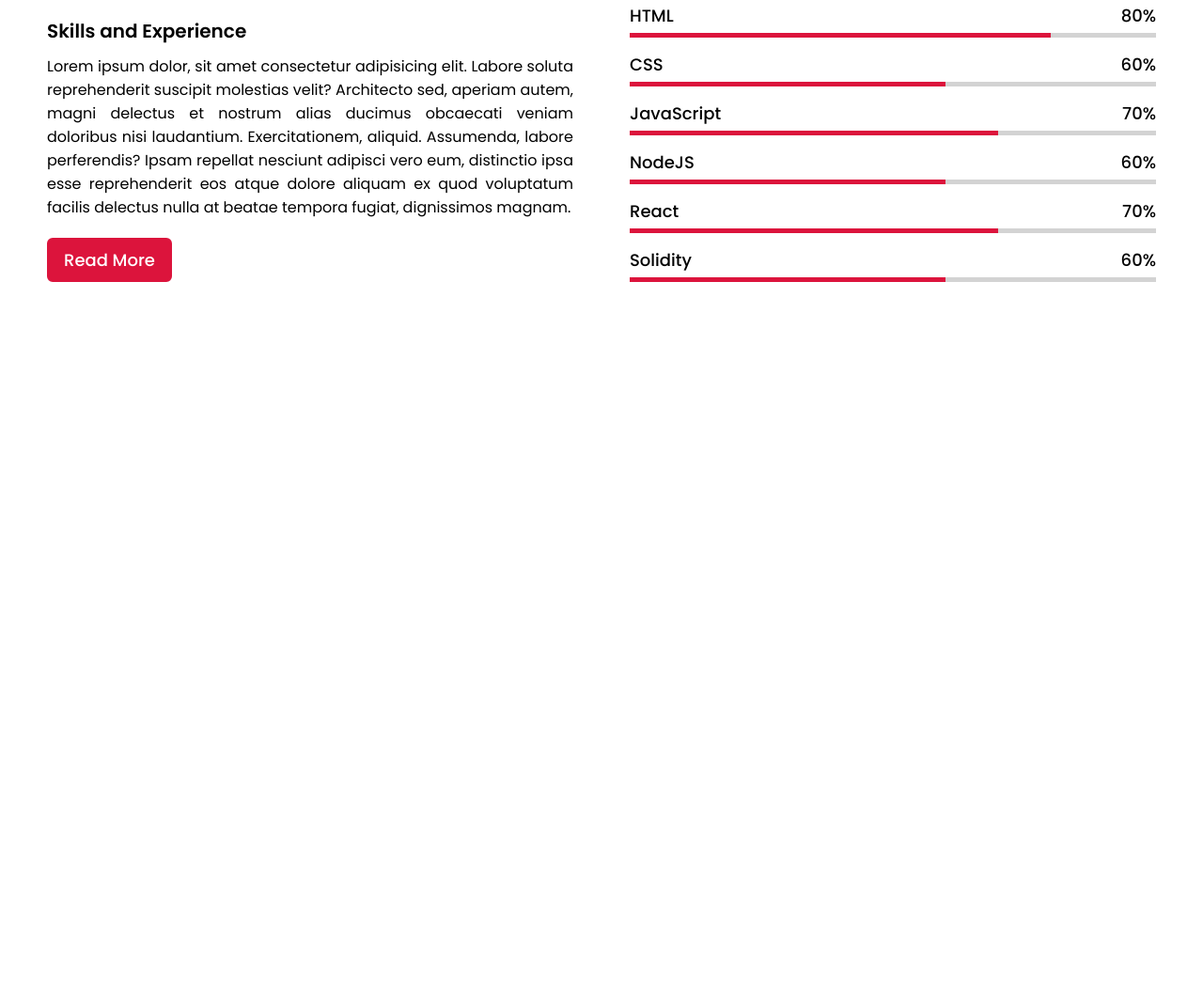
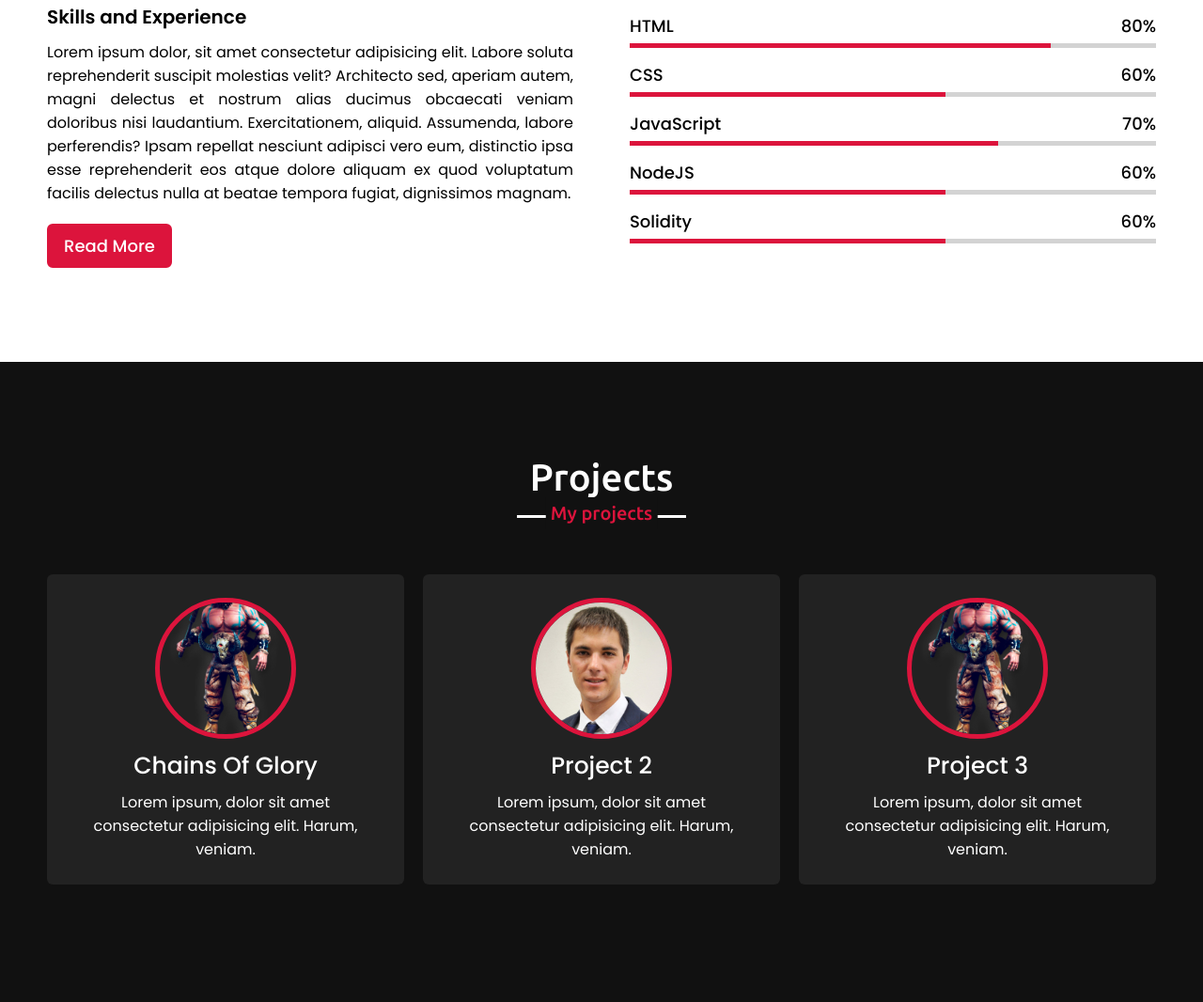
Before and after one commit to JaimeFidalgo/PersonalSite, a plain HTML site: page public/index.html in a window 1280 px wide. Shown: the part 2328-3394 px from the top of the page at 94% size. Before the commit the page ends 2743 px from the top, so only its background shows below. Drawn offline with nearby package versions, Linux system fonts and the light colour scheme.

Commit message:
carousel projects non responisve

```diff
--- a/public/assets/css/styles.css
+++ b/public/assets/css/styles.css
@@ -146,7 +146,7 @@ section {
 
 .about,
 .services,
-.skills {
+.skills, .teams {
     font-family: "Poppins", sans-serif;
 }
 
@@ -258,18 +258,18 @@ section .title::after {
 
 /* Expertise(services) section styling */
 
-.services {
+.services, .teams {
     color: #fff;
     background: #111;
 
 }
 
-.services .title::before {
+.services .title::before, .teams .title::before {
     background: #fff;
 
 }
 
-.services .title::after {
+.services .title::after, .teams .title::after {
     background: #111;
     content: "What I've done"
 }
@@ -424,6 +424,64 @@ section .title::after {
     width: 60%;
 }
 
+/* Projects(teams) section styling */
+
+.teams .title::after{
+    content: "My projects"
+
+}
+
+.teams .carousel .card{
+
+
+background: #222;
+border-radius: 6px;
+padding: 25px 35px;
+text-align: center;
+transition: all 0.3s ease;
+
+}
+
+.teams .carousel .card:hover{
+    background: crimson;
+
+}
+
+.teams .carousel .card .box{
+    display: flex;
+    flex-direction: column;
+    align-items: center;
+    justify-content: center;
+    transition: all 0.3s ease;
+
+
+}
+.teams .carousel .card:hover .box{
+    transform: scale(1.05)
+}
+
+.teams .carousel .card img{
+    height: 150px;
+    width: 150px;
+    object-fit: cover;
+    border-radius: 50%;
+    border: 5px solid crimson;
+    transition: all 0.3s ease;
+
+}
+
+.teams .carousel .card .text{
+    font-size: 25px;
+    font-weight: 500;
+    margin: 10px 0 7px 0;
+
+
+
+}
+.teams .carousel .card:hover img{
+    border-color: #fff;
+
+}
 
 
 
--- a/public/assets/js/main.js
+++ b/public/assets/js/main.js
@@ -16,4 +16,28 @@ $(document).ready(function(){
         $(".navbar .menu").toggleClass("active")
         $(".menu-btn i").toggleClass("active")
     })
+
+    //owl carousel script
+
+    $(".carousel").owlCarousel({
+        margin: 20,
+        loop: true,
+        autoplayTimeOut: 2000,
+        autoplayHoverPause: true,
+        responsive: {
+            0:{
+                items:1,
+                nav: false
+            },
+            600:{
+                items:2,
+                nav: false
+            },
+            1000:{
+                items:3,
+                nav: false
+            }
+        }
+
+    })
 });
--- a/public/index.html
+++ b/public/index.html
@@ -9,6 +9,9 @@
     <link rel="stylesheet" href="assets/css/styles.css">
     <script src="https://kit.fontawesome.com/be2b1d3995.js" crossorigin="anonymous"></script>
     <script src="https://ajax.googleapis.com/ajax/libs/jquery/3.6.0/jquery.min.js"></script>
+    <script src="https://cdnjs.cloudflare.com/ajax/libs/waypoints/4.0.1/jquery.waypoints.min.js"></script>
+    <script src="https://cdnjs.cloudflare.com/ajax/libs/OwlCarousel2/2.3.4/owl.carousel.min.js"></script>
+    <link rel="stylesheet" href="https://cdnjs.cloudflare.com/ajax/libs/OwlCarousel2/2.3.4/assets/owl.carousel.min.css">
 </head>
 
 <body>
@@ -110,7 +113,12 @@
             <div class="skills-content">
                 <div class="column left">
                     <div class="text">Skills and Experience</div>
-                    <p>Lorem ipsum dolor, sit amet consectetur adipisicing elit. Labore soluta reprehenderit suscipit molestias velit? Architecto sed, aperiam autem, magni delectus et nostrum alias ducimus obcaecati veniam doloribus nisi laudantium. Exercitationem, aliquid. Assumenda, labore perferendis? Ipsam repellat nesciunt adipisci vero eum, distinctio ipsa esse reprehenderit eos atque dolore aliquam ex quod voluptatum facilis delectus nulla at beatae tempora fugiat, dignissimos magnam.</p>
+                    <p>Lorem ipsum dolor, sit amet consectetur adipisicing elit. Labore soluta reprehenderit suscipit
+                        molestias velit? Architecto sed, aperiam autem, magni delectus et nostrum alias ducimus
+                        obcaecati veniam doloribus nisi laudantium. Exercitationem, aliquid. Assumenda, labore
+                        perferendis? Ipsam repellat nesciunt adipisci vero eum, distinctio ipsa esse reprehenderit eos
+                        atque dolore aliquam ex quod voluptatum facilis delectus nulla at beatae tempora fugiat,
+                        dignissimos magnam.</p>
                     <a href="#">Read More</a>
                 </div>
                 <div class="column right">
@@ -146,13 +154,13 @@
                         <div class="line node"></div>
                     </div>
 
-                    <div class="bars">
+                    <!-- <div class="bars">
                         <div class="info">
                             <span>React</span>
                             <span>70%</span>
                         </div>
                         <div class="line react"></div>
-                    </div>
+                    </div> -->
 
                     <div class="bars">
                         <div class="info">
@@ -167,6 +175,48 @@
         </div>
     </section>
 
+    <!-- Projects(teams) Section Start -->
+
+    <section class="teams" id="teams">
+        <div class="max-width">
+            <h2 class="title">Projects</h2>
+            <div class="carousel owl-carousel">
+                <div class="card">
+                    <div class="box">
+                        <img src="./assets/vendor/images/big_barbarian.png" alt="">
+                        <div class="text">Chains Of Glory</div>
+                        <p>Lorem ipsum, dolor sit amet consectetur adipisicing elit. Harum, veniam.</p>
+                    </div>
+                </div>
+
+
+                <div class="card">
+                    <div class="box">
+                        <img src="./assets/vendor/images/Jaime_perfil.png" alt="">
+                        <div class="text">Project 2</div>
+                        <p>Lorem ipsum, dolor sit amet consectetur adipisicing elit. Harum, veniam.</p>
+                    </div>
+                </div>
+
+                <div class="card">
+                    <div class="box">
+                        <img src="./assets/vendor/images/big_barbarian.png" alt="">
+                        <div class="text">Project 3</div>
+                        <p>Lorem ipsum, dolor sit amet consectetur adipisicing elit. Harum, veniam.</p>
+                    </div>
+                </div>
+
+                <div class="card">
+                    <div class="box">
+                        <img src="./assets/vendor/images/Jaime_perfil.png" alt="">
+                        <div class="text">Project 4</div>
+                        <p>Lorem ipsum, dolor sit amet consectetur adipisicing elit. Harum, veniam.</p>
+                    </div>
+                </div>
+            </div>
+        </div>
+    </section>
+
 
 
 
```
Also changed, not shown: public/assets/vendor/images/big_barbarian.png (added).
